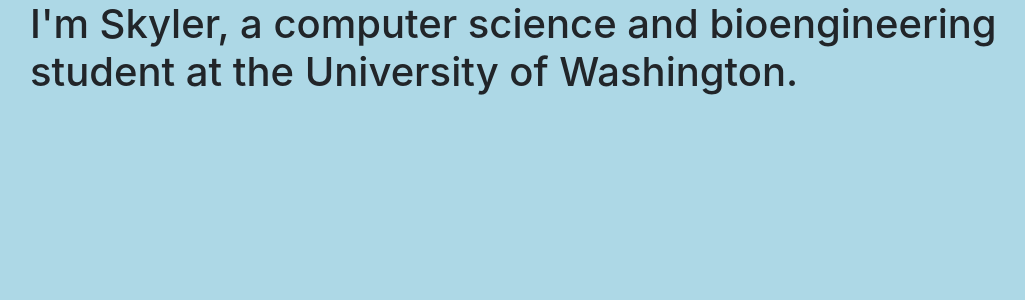
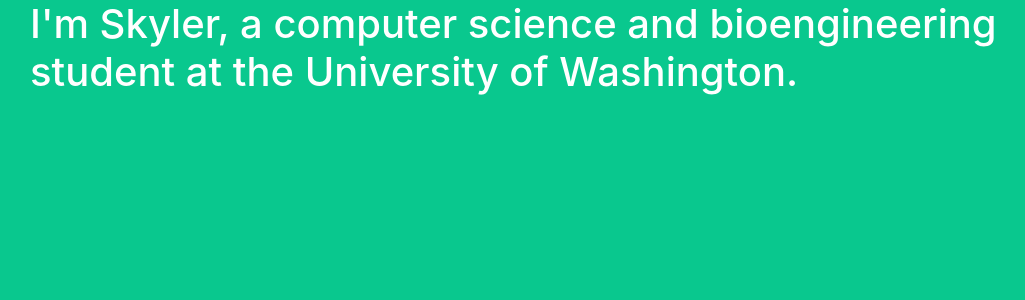
Before and after one commit to shallinan1/shallinan1.github.io, a Jekyll site: the page index.html, which Jekyll copies as it is, in a window 1280 px wide. Shown: the top 300 px of the page, without its empty margins (55-1080 px from the left). Built offline with Jekyll 4.4.1, drawn with Linux system fonts in a browser that asks for light colours.

Commit message:
Update color

```diff
--- a/css/main.css
+++ b/css/main.css
@@ -1,5 +1,6 @@
 body {
-	background-color: lightblue;
+	background-color: #09c88e;
+    color: white;
 }
 
 h1 {
--- a/index.html
+++ b/index.html
@@ -16,10 +16,12 @@
     <title>Skyler's Homepage</title>
   </head>
   <body>
-  	<div class = container>
+  	<div class = vertical-center>
+  	<div class = container >
     	<h1>I'm Skyler, a computer science and bioengineering student at the University of Washington.</h1>
 
 	</div>
+</div>
     <!-- Optional JavaScript -->
     <!-- jQuery first, then Popper.js, then Bootstrap JS -->
     <script src="https://code.jquery.com/jquery-3.5.1.slim.min.js" integrity="sha384-DfXdz2htPH0lsSSs5nCTpuj/zy4C+OGpamoFVy38MVBnE+IbbVYUew+OrCXaRkfj" crossorigin="anonymous"></script>
```
